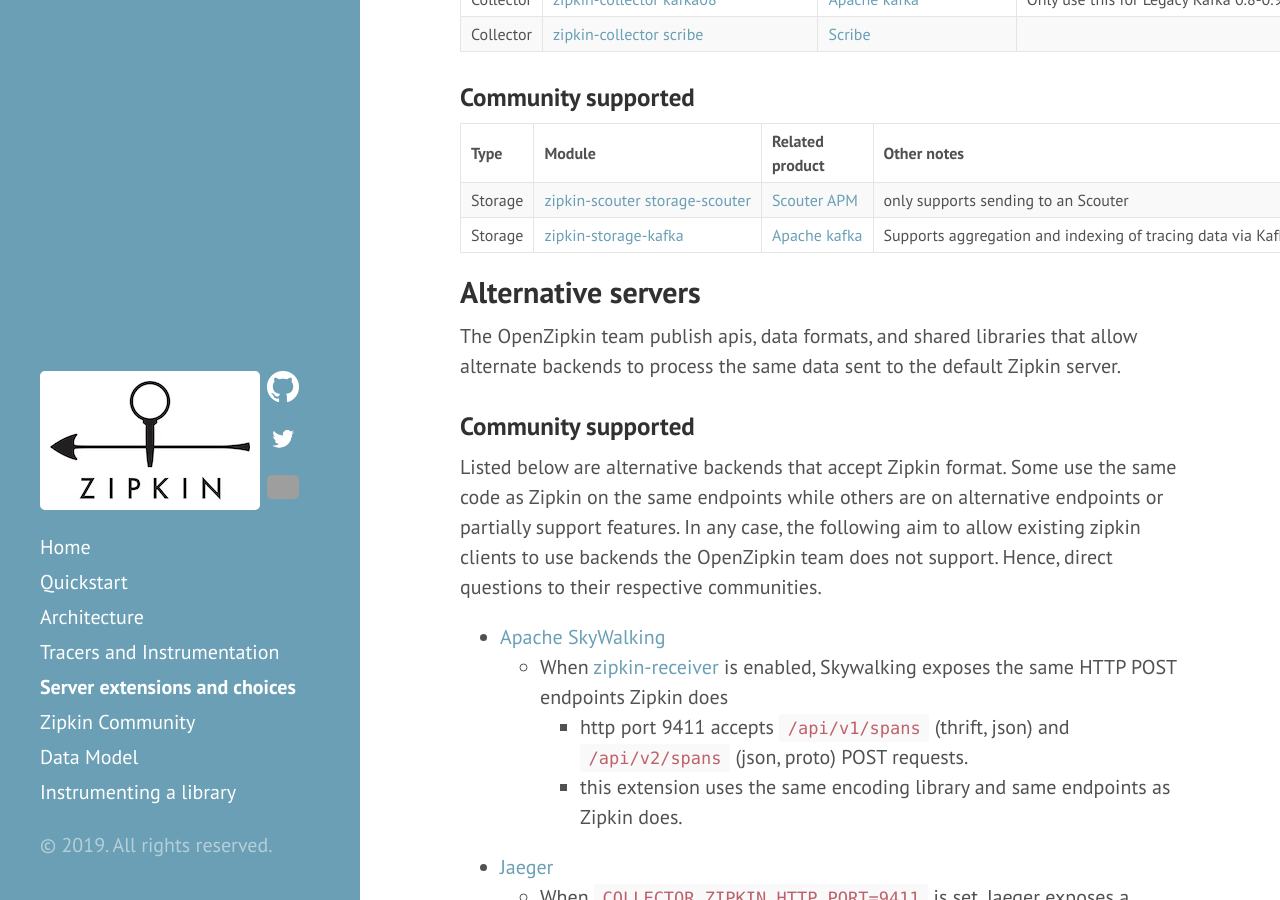
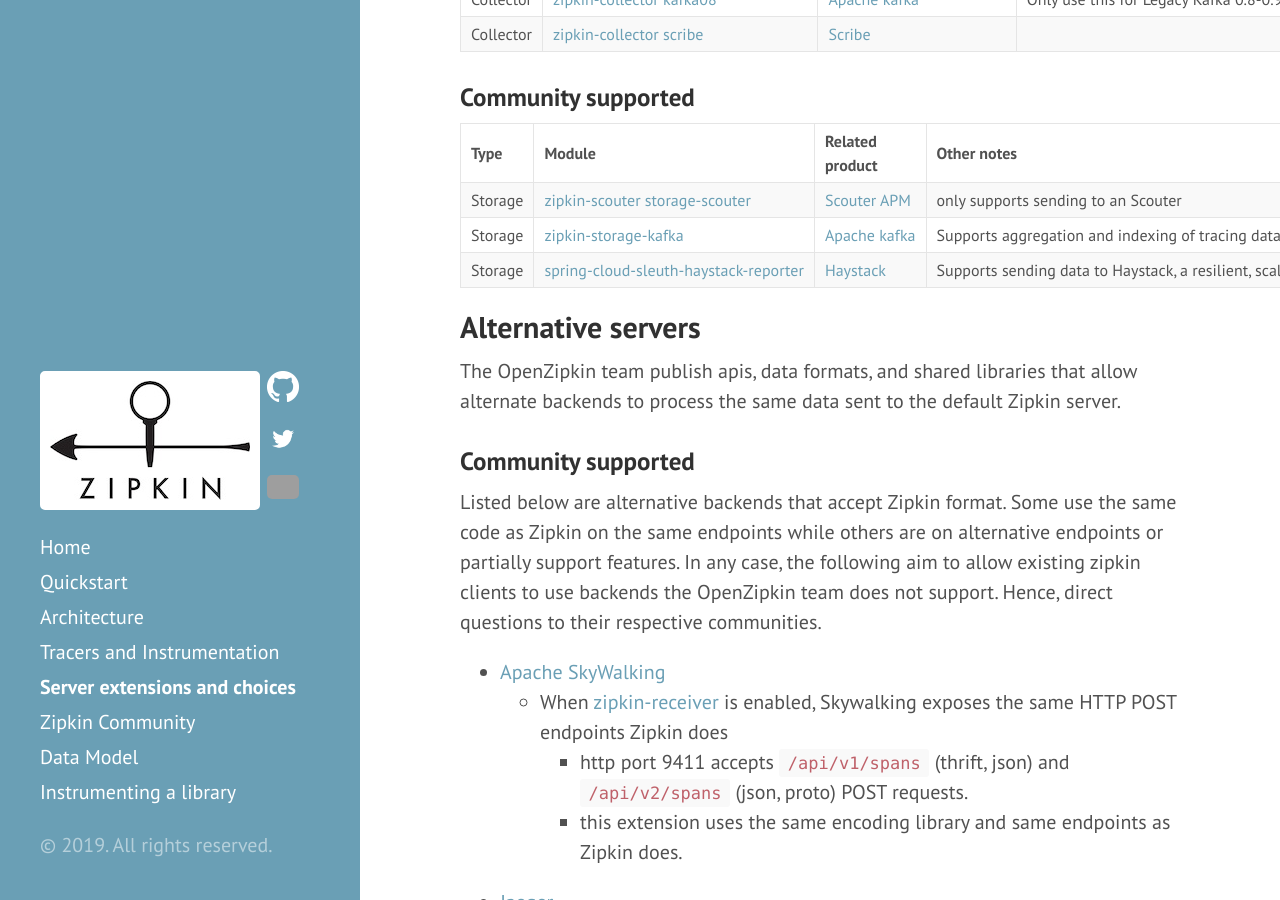
Before and after one commit to openzipkin/openzipkin.github.io, a Jekyll site: the page built from pages/extensions_choices.md, in a window 1280 px wide and 900 px high, scrolled down 778 px. Built offline with Jekyll 4.4.1, drawn with Linux system fonts in a browser that asks for light colours.

Commit message:
Adding haystack to supported extensions

```diff
--- a/_data/community_extensions.yml
+++ b/_data/community_extensions.yml
@@ -10,3 +10,9 @@
   product: >-
     [Apache kafka](https://kafka.apache.org/)
   notes: Supports aggregation and indexing of tracing data via Kafka Streams State Store.
+- type: Storage
+  module: >-
+    [spring-cloud-sleuth-haystack-reporter](https://github.com/ExpediaDotCom/spring-cloud-sleuth-haystack-reporter)
+  product: >-
+    [Haystack](https://github.com/ExpediaDotCom/haystack)
+  notes: Supports sending data to Haystack, a resilient, scalable tracing and analysis system.
```
